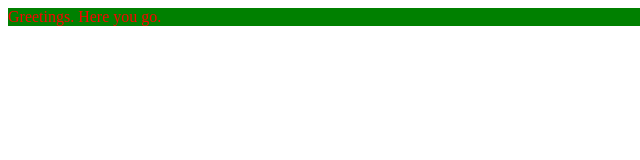
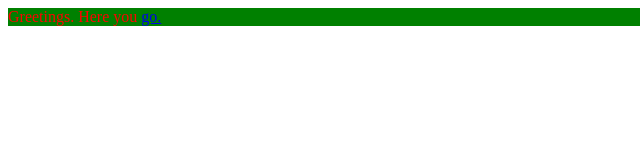
Before and after one commit to Ph4ven/R2ComputerProgramming, a plain HTML site: page index.html in a window 1280 px wide. Shown: the full height of the page, 0-640 px from the left. Drawn offline with Linux system fonts and the light colour scheme.

Commit message:
Update index.html

```diff
--- a/index.html
+++ b/index.html
@@ -4,7 +4,7 @@
 </head>
 <body>
 <p id='open'>
- Greetings. Here you go.
+ Greetings. Here you <a href= "mathquiz.html"> go. </a>
 </p>
 </body>
 <html>
```
